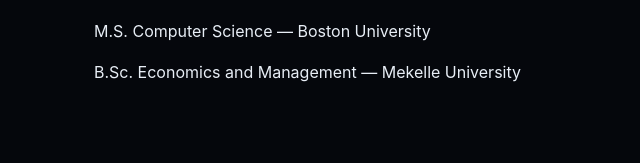
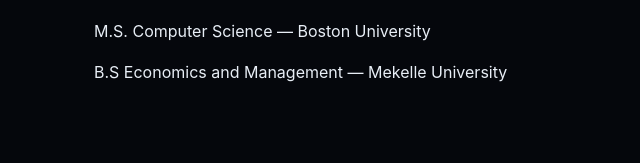
Before and after one commit to mollanegash/mollanegash.github.io, a plain HTML site: page index.html in a window 1280 px wide. Shown: the part 2151-2314 px from the top of the page, 336-976 px from the left. Drawn offline with Linux system fonts and the light colour scheme.

Commit message:
Correct degree abbreviation from B.Sc. to B.S.

```diff
--- a/index.html
+++ b/index.html
@@ -281,7 +281,7 @@
       <section id="education">
         <h2>Education</h2>
         <p>M.S. Computer Science — Boston University</p>
-        <p>B.Sc. Economics and Management — Mekelle University</p>
+        <p>B.S Economics and Management — Mekelle University</p>
       </section>
       <section id="contact" class="contact">
         <h2>Contact</h2>
```
